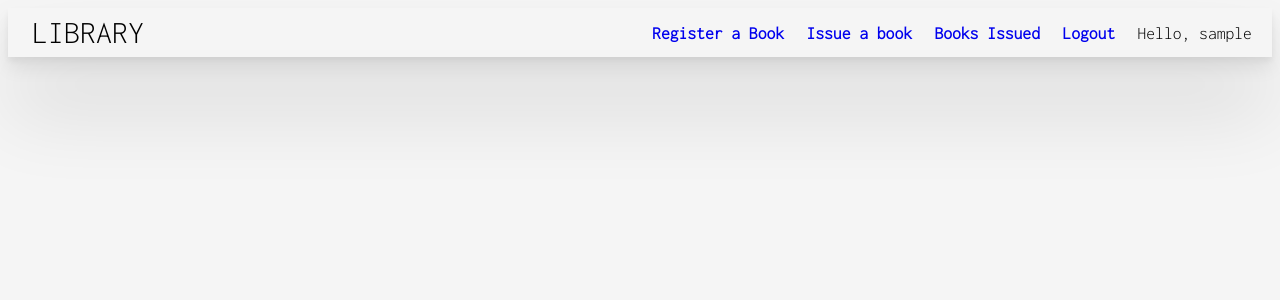
After one commit to aditya303030/library, a Django app: page /book_issued_details in a window 1280 px wide. The commit adds this page. Shown: the top 300 px of the page. Run offline with Django 3.2, Linux system fonts and the light colour scheme; the visitor is signed in with stand-in values (Sample User, id 1); data that the repository does not hold is empty; parts of the project's set-up code (start-up, migrations or seed data) failed here and were passed over.

Commit message:
added issued books page

```diff
--- a/home/forms.py
+++ b/home/forms.py
@@ -5,8 +5,3 @@ class BookRegisterForm(forms.ModelForm):
   class Meta:
     model = Book_register
     fields = '__all__'
-
-class BookIssueForm(forms.ModelForm):
-  class Meta:
-    model = Book_issue
-    fields = '__all__'
--- a/home/models.py
+++ b/home/models.py
@@ -16,6 +16,7 @@ class Book_register(models.Model):
 
 class Book_issue(models.Model):
   book_issue = models.CharField(max_length=50, default=None)
-  date_issue = models.DateField()
+  date_issue = models.IntegerField()
+  name_of_person = models.CharField(max_length=50,default=None)
   class Meta:
     db_table = "Book_Issued"
--- /dev/null
+++ b/home/templates/book_issued_details.html
@@ -0,0 +1,42 @@
+<!DOCTYPE html>
+<html>
+  <head>
+    <title>Library-Book Details</title>
+    <meta charset="UTF-8">
+    <link rel="stylesheet" href="../static/home.css">
+    <link rel="preconnect" href="https://fonts.googleapis.com">
+    <link rel="preconnect" href="https://fonts.gstatic.com" crossorigin>
+    <link href="https://fonts.googleapis.com/css2?family=Inconsolata:wght@300&display=swap" rel="stylesheet">
+    <link rel="preconnect" href="https://fonts.googleapis.com">
+<link rel="preconnect" href="https://fonts.gstatic.com" crossorigin>
+<link href="https://fonts.googleapis.com/css2?family=Quicksand:wght@300&display=swap" rel="stylesheet">
+  </head>
+  <body>
+    <div class="head">
+      <div class="head-left">
+        <a href="/" class="main library">LIBRARY</a>
+      </div>
+      <div class="head-right">
+        {% if request.user.is_authenticated%}
+        <a href="book_register" class="link book_register"><strong>Register a Book</strong></a>
+        <a href="issue_book" class="link issue_book"><strong>Issue a book</strong></a>
+        <a href="book_issued_details" class="link book_issued_details"><strong>Books Issued</strong></a>
+        <a href="logout" class="link logout"><strong>Logout</strong></a>
+        <p class="link user_first_name">Hello, {{user.username}}</p>
+        {%else%}
+          <a href="sign-in" class="link sign_in"><strong>Sign-in</strong></a>
+          <a href="sign-up" class="link sign_up"><strong>Sign-up</strong></a>
+        {%endif%}
+      </div>
+    </div>
+    {% if request.user.is_authenticated%}
+      {%for book_issued in books_issued%}
+        <div class="book_issued_box">
+          <p class="input book_issued_details">Name of book: {{book_issued.book_issue}}</p>
+          <p class="input book_issued_details">Issue date: {{book_issued.date_issue}}</p>
+          <p class="input book_issued_details">Name of person who issued: {{book_issued.name_of_person}}</p>
+        </div>
+      {%endfor%}
+    {%endif%}
+  </body>
+</html>
--- a/home/templates/book_register.html
+++ b/home/templates/book_register.html
@@ -15,6 +15,8 @@
       </div>
       <div class="head-right">
         {% if request.user.is_authenticated%}
+          <a href="issue_book" class="link issue_book"><strong>Issue a book</strong></a>
+          <a href="book_issued_details" class="link book_issued_details"><strong>Books Issued</strong></a>
           <a href="logout" class="link logout"><strong>Logout</strong></a>
           <p class="link user_first_name">Hello, {{user.username}}</p>
         {%else%}
--- a/home/templates/home.html
+++ b/home/templates/home.html
@@ -22,6 +22,7 @@
           <a href="issue_book" class="link issue_book"><strong>Issue a book</strong></a>
           <a href="book_register" class="link book_register"><strong>Register a Book</strong></a>
           <a href="logout" class="link logout"><strong>Logout</strong></a>
+          <a href="book_issued_details" class="link book_issued_details"><strong>Books Issued</strong></a>
           <p class="link user_first_name">Hello, {{user.username}}</p>
         {%else%}
           <a href="sign-in" class="link sign_in"><strong>Sign-in</strong></a>
--- a/home/urls.py
+++ b/home/urls.py
@@ -6,5 +6,6 @@ from home.views import *
 urlpatterns = [
     path('',views.home, name="home"),
     path('book_register',views.book_register,name='book_register'),
-    path('issue_book', views.issue_book,name="issue_book")
+    path('issue_book', views.issue_book,name="issue_book"),
+    path('book_issued_details',views.book_issued_details,name="book_issued_details")
 ]
--- a/home/views.py
+++ b/home/views.py
@@ -1,6 +1,9 @@
+import imp
+from multiprocessing import context
 import re
 from django.shortcuts import redirect, render
 from .forms import *
+from .forms1 import *
 from django.views.generic.edit import CreateView
 # Create your views here.
 def home(request):
@@ -29,5 +32,9 @@ def issue_book(request):
   if BookIssue.is_valid():
     BookIssue.save()
     print('Book Issued')
-    return redirect('/')
+    return redirect('/book_issued_details')
   return render(request, 'issue_book.html',context ={'book_requested':book_requested,"BookIssueForm":BookIssueForm})
+
+def book_issued_details(request):
+  books_issued = Book_issue.objects.all()
+  return render(request,'book_issued_details.html',context={'books_issued':books_issued})
```
Also changed, not shown: home/forms1.py (added, +7 -0 lines), home/static/home.css (+24 -2 lines), home/templates/book_details.html (deleted, +0 -27 lines), home/templates/issue_book.html (+4 -3 lines), home/migrations/0002_book_issue.py, home/migrations/0003_alter_book_issue_date_issue.py (added), home/migrations/0003_alter_book_issue_table.py (deleted), home/migrations/0004_book_issue_name_of_person.py.
